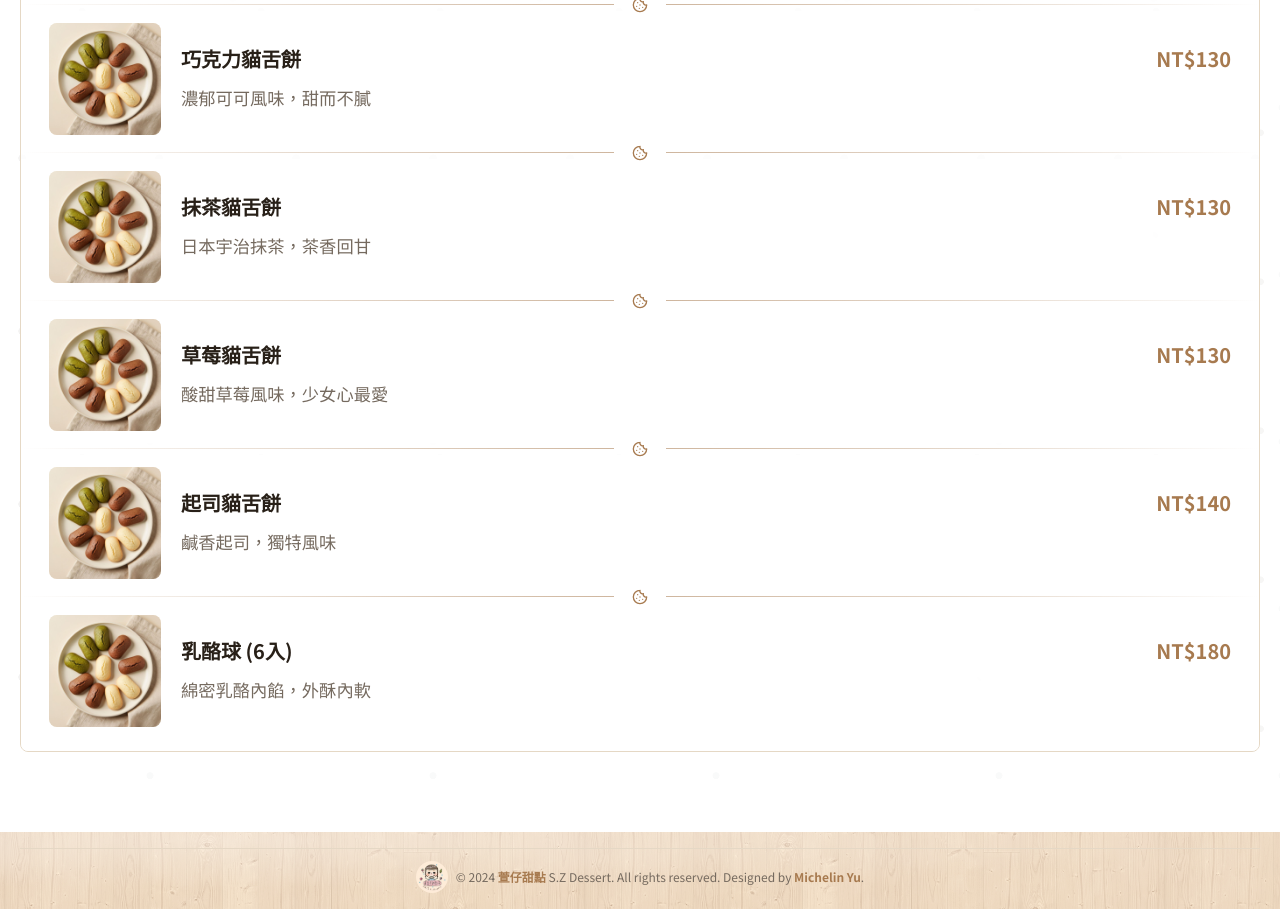
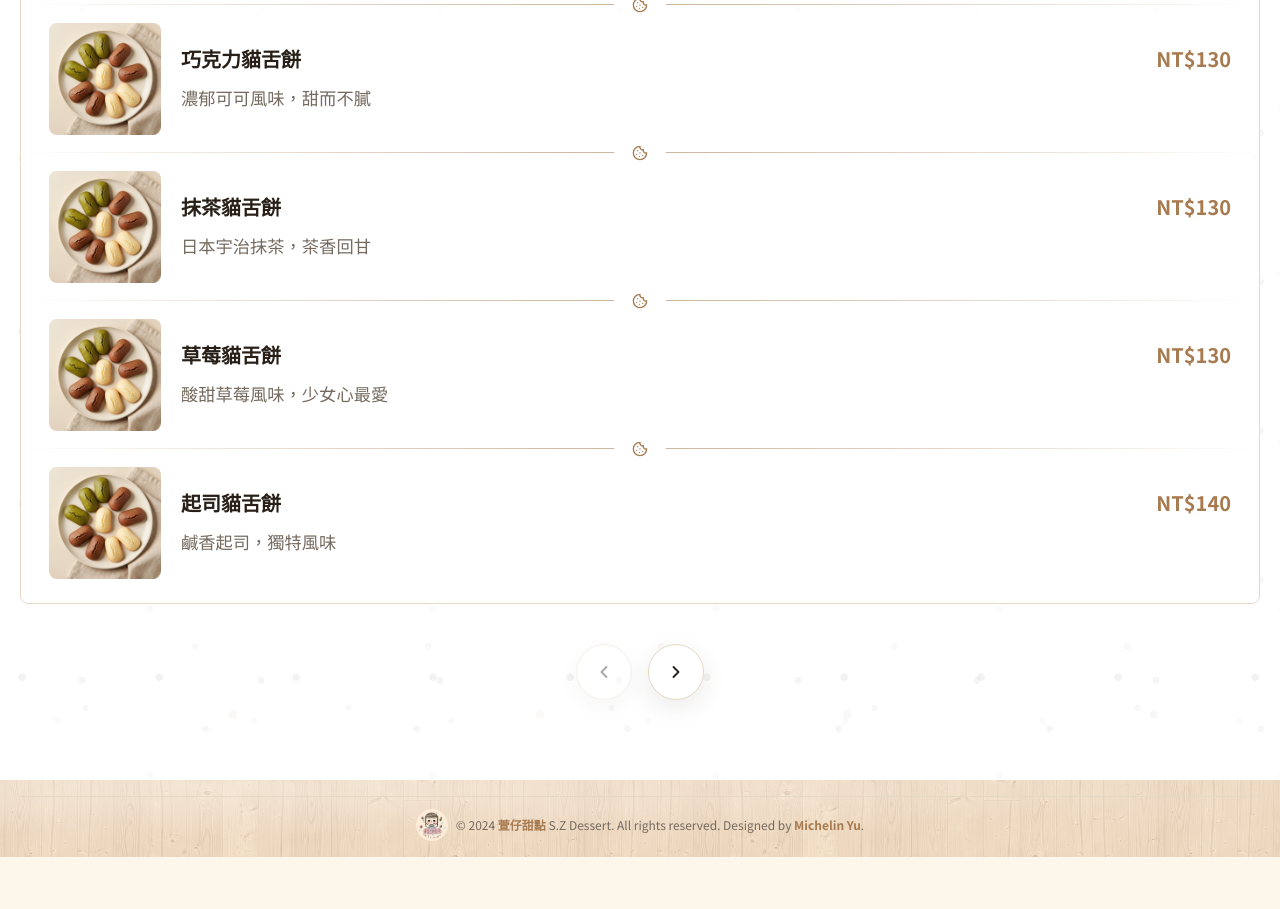
Before and after one commit to csiemichelin/sz-dessert, a Next.js app: page /order in a window 1280 px wide. Shown: the part 540-1449 px from the top of the page. After the commit the page ends 1397 px from the top, so only its background shows below. Built offline with nearby package versions, Linux system fonts and the light colour scheme; a web font is replaced by a local one.

Commit message:
新增菜單換頁功能

```diff
--- a/components/order-page.tsx
+++ b/components/order-page.tsx
@@ -16,13 +16,20 @@ const categoryIcons = {
   drinks: Coffee,
   "gift-box": Gift,
 }
+const PRODUCTS_PER_PAGE = 5
 
 export function OrderPage() {
   const [activeCategory, setActiveCategory] = useState<string>("cookies")
+  const [page, setPage] = useState(1)
   const [isMenuOpen, setIsMenuOpen] = useState(false)
   const { totalItems, setIsCartOpen } = useCart()
 
   const filteredProducts = products.filter((p) => p.category === activeCategory)
+  const totalPages = Math.max(1, Math.ceil(filteredProducts.length / PRODUCTS_PER_PAGE))
+  const pagedProducts = filteredProducts.slice(
+    (page - 1) * PRODUCTS_PER_PAGE,
+    page * PRODUCTS_PER_PAGE,
+  )
   const ActiveCategoryIcon = categoryIcons[activeCategory]
 
   return (
@@ -112,7 +119,10 @@ export function OrderPage() {
                       ? "bg-[var(--wood)] text-white"
                       : "bg-[var(--cream)] text-[var(--ink)] hover:bg-[var(--soft-pink)] active:bg-[var(--soft-pink)]"
                   }`}
-                  onClick={() => setActiveCategory(category.id)}
+                  onClick={() => {
+                    setActiveCategory(category.id)
+                    setPage(1)
+                  }}
                 >
                   <Icon className="size-4" />
                   {category.name}
@@ -128,7 +138,7 @@ export function OrderPage() {
 
         {/* Products Grid */}
         <main className="relative mx-auto max-w-3xl lg:max-w-7xl">
-          <div className="grid grid-cols-1 bg-white/82 md:overflow-hidden md:rounded-[8px] md:border md:border-[var(--line)] md:py-5 lg:py-7">
+          <div className="grid grid-cols-1 bg-white/82 md:hidden">
             {filteredProducts.map((product, index) => (
               <div key={product.id}>
                 <ProductCard
@@ -149,6 +159,54 @@ export function OrderPage() {
             ))}
           </div>
 
+          <div className="hidden grid-cols-1 bg-white/82 md:grid md:overflow-hidden md:rounded-[8px] md:border md:border-[var(--line)] md:py-5 lg:py-7">
+            {pagedProducts.map((product, index) => (
+              <div key={product.id}>
+                <ProductCard
+                  product={product}
+                  isFirst={index === 0}
+                  isLast={index === pagedProducts.length - 1}
+                />
+                {index < pagedProducts.length - 1 && (
+                  <div aria-hidden="true" className="relative z-20 flex items-center gap-3 py-1 md:py-0">
+                    <span className="h-px flex-1 bg-gradient-to-r from-transparent via-[var(--wood)]/30 to-[var(--wood)]/55" />
+                    <span className="relative z-30 flex size-7 shrink-0 items-center justify-center rounded-full bg-white/58 text-[var(--wood)] backdrop-blur-[1px] shadow-[0_0_0_2px_rgba(255,255,255,0.32)]">
+                      <ActiveCategoryIcon className="size-4" />
+                    </span>
+                    <span className="h-px flex-1 bg-gradient-to-r from-[var(--wood)]/55 via-[var(--wood)]/30 to-transparent" />
+                  </div>
+                )}
+              </div>
+            ))}
+          </div>
+
+          {filteredProducts.length > PRODUCTS_PER_PAGE && (
+            <div className="mt-10 hidden items-center justify-center gap-4 md:flex">
+              <button
+                type="button"
+                aria-label="前一頁"
+                disabled={page <= 1}
+                onClick={() => setPage((prev) => Math.max(1, prev - 1))}
+                className="group flex size-14 items-center justify-center rounded-full border border-[var(--line)] bg-white shadow-[0_8px_24px_rgba(75,61,45,0.10)] transition hover:border-[var(--wood)] hover:bg-[var(--wood)] active:border-[var(--wood)] active:bg-[var(--wood)] disabled:cursor-not-allowed disabled:opacity-40"
+              >
+                <svg width="20" height="20" viewBox="0 0 20 20" fill="none" xmlns="http://www.w3.org/2000/svg" className="text-[var(--ink)] transition group-hover:text-white group-active:text-white">
+                  <path d="M12.5 15L7.5 10L12.5 5" stroke="currentColor" strokeWidth="1.8" strokeLinecap="round" strokeLinejoin="round" />
+                </svg>
+              </button>
+              <button
+                type="button"
+                aria-label="下一頁"
+                disabled={page >= totalPages}
+                onClick={() => setPage((prev) => Math.min(totalPages, prev + 1))}
+                className="group flex size-14 items-center justify-center rounded-full border border-[var(--line)] bg-white shadow-[0_8px_24px_rgba(75,61,45,0.10)] transition hover:border-[var(--wood)] hover:bg-[var(--wood)] active:border-[var(--wood)] active:bg-[var(--wood)] disabled:cursor-not-allowed disabled:opacity-40"
+              >
+                <svg width="20" height="20" viewBox="0 0 20 20" fill="none" xmlns="http://www.w3.org/2000/svg" className="text-[var(--ink)] transition group-hover:text-white group-active:text-white">
+                  <path d="M7.5 5L12.5 10L7.5 15" stroke="currentColor" strokeWidth="1.8" strokeLinecap="round" strokeLinejoin="round" />
+                </svg>
+              </button>
+            </div>
+          )}
+
           {filteredProducts.length === 0 && (
             <div className="text-center py-12">
               <p className="font-peak text-muted-foreground">此分類目前沒有商品</p>
```
